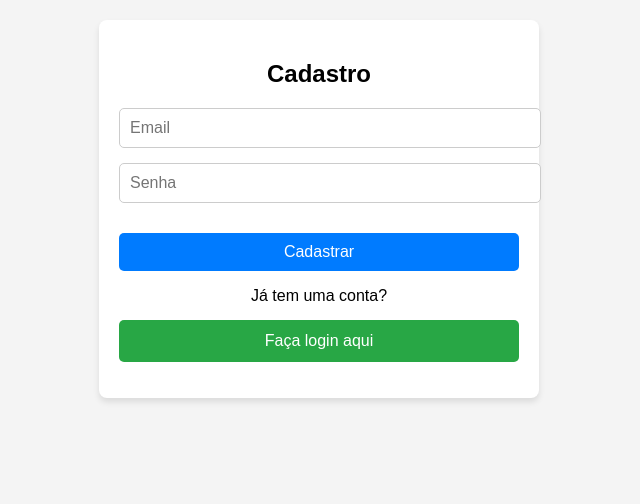
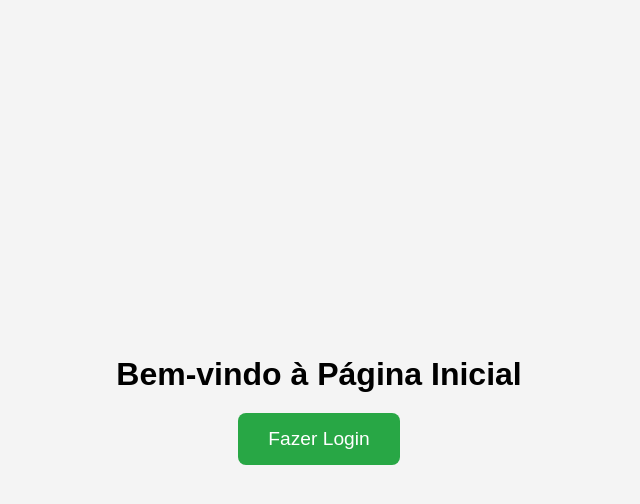
Before and after one commit to usermeldrich/projeto1, a website: page index.html in a window 1280 px wide. Shown: the whole page, without its empty margins (321-961 px from the left). Drawn offline with Linux system fonts and the light colour scheme.

Commit message:
voltei a index como era

```diff
--- a/index.html
+++ b/index.html
@@ -1,73 +1,21 @@
 <!DOCTYPE html>
 <html lang="pt-BR">
 <head>
-  <meta charset="UTF-8">
-  <meta name="viewport" content="width=device-width, initial-scale=1.0">
-  <title>Cadastro</title>
-  <link rel="stylesheet" href="css/stylescadastro.css">
-  <script src="https://www.gstatic.com/firebasejs/9.6.1/firebase-app.js"></script>
-  <script src="https://www.gstatic.com/firebasejs/9.6.1/firebase-auth.js"></script>
-  <script src="https://www.gstatic.com/firebasejs/9.6.1/firebase-firestore.js"></script>
-  <script src="firebaseConfig.js" defer></script>
+    <meta charset="UTF-8">
+    <meta name="viewport" content="width=device-width, initial-scale=1.0">
+    <title>Página Inicial</title>
+    <link rel="stylesheet" href="css/style.css">
 </head>
 <body>
-  <div class="container">
-    <h2>Cadastro</h2>
-    <input type="email" id="signup-email" placeholder="Email">
-    <input type="password" id="signup-password" placeholder="Senha">
-    <button onclick="signup(event)">Cadastrar</button>
-    <p id="error-message" style="color:red;"></p> <!-- Mensagem de erro -->
+    <div class="main-container">
+        <h1>Bem-vindo à Página Inicial</h1>
+        <button id="loginButton" class="login-btn">Fazer Login</button>
+    </div>
 
-    <!-- Novo botão para redirecionar para o login -->
-    <p>Já tem uma conta? <button id="login-btn" class="login-btn">Faça login aqui</button></p>
-  </div>
-
-  <script>
-    // Função de cadastro
-    function signup(event) {
-      // Previne o envio tradicional do formulário
-      event.preventDefault();
-
-      const email = document.getElementById('signup-email').value;
-      const password = document.getElementById('signup-password').value;
-      const errorMessage = document.getElementById('error-message'); // Mensagem de erro
-
-      // Limpar a mensagem de erro antes de tentar o cadastro
-      errorMessage.textContent = '';
-
-      // Tentar criar o usuário com email e senha
-      auth.createUserWithEmailAndPassword(email, password)
-        .then(userCredential => {
-          // Cadastro bem-sucedido
-          const user = userCredential.user;
-
-          // Salvar informações adicionais no Firestore (se necessário)
-          db.collection('users').doc(user.uid).set({
-            email: email,
-            createdAt: firebase.firestore.FieldValue.serverTimestamp()
-          })
-          .then(() => {
-            alert('Usuário cadastrado com sucesso!');
+    <script>
+        document.getElementById('loginButton').addEventListener('click', function() {
             window.location.href = 'login.html'; // Redireciona para a página de login
-          })
-          .catch(error => {
-            errorMessage.textContent = 'Erro ao salvar no banco de dados: ' + error.message;
-          });
-        })
-        .catch(error => {
-          // Erro ao cadastrar (exemplo: e-mail já em uso)
-          if (error.code === 'auth/email-already-in-use') {
-            errorMessage.textContent = 'Este e-mail já está cadastrado!';
-          } else {
-            errorMessage.textContent = 'Erro ao cadastrar: ' + error.message;
-          }
         });
-    }
-
-    // Redirecionar para a página de login
-    document.getElementById('login-btn').addEventListener('click', function() {
-      window.location.href = 'login.html'; // Redireciona para a página de login
-    });
-  </script>
+    </script>
 </body>
 </html>
```
